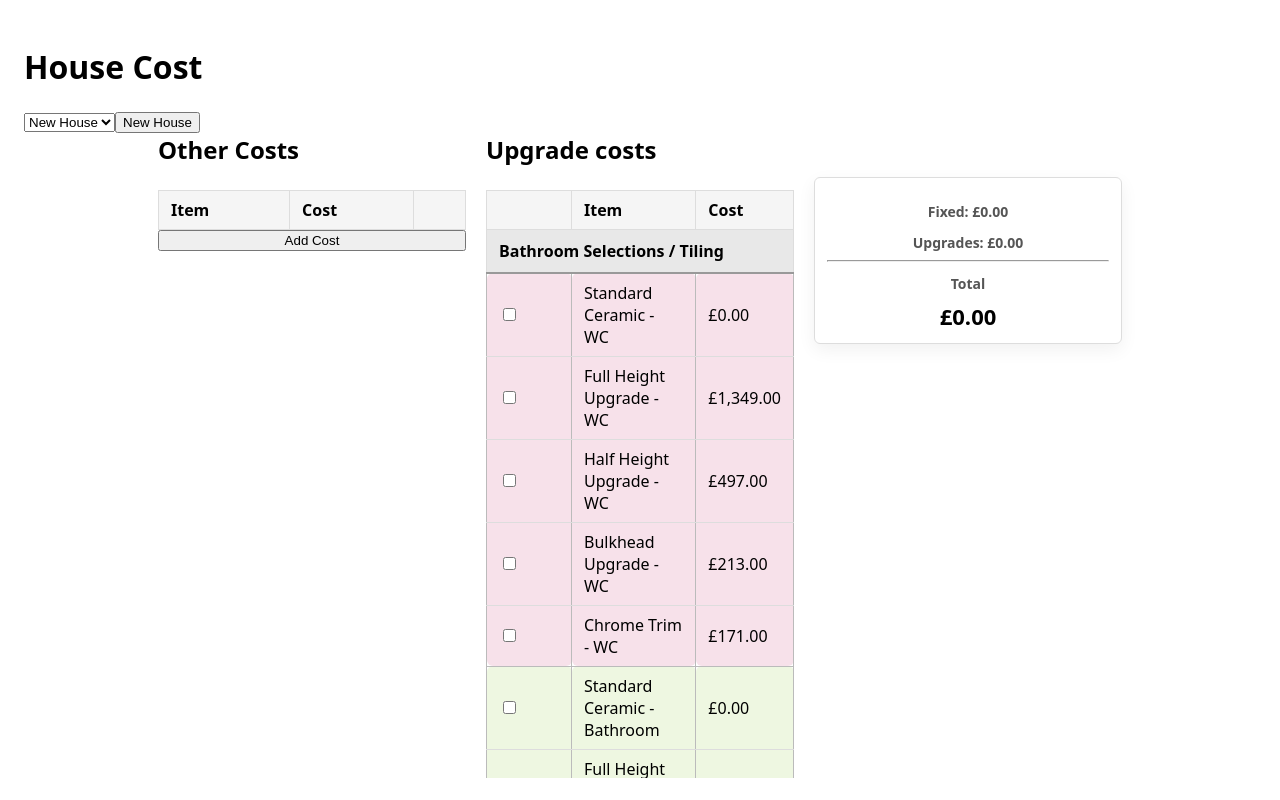
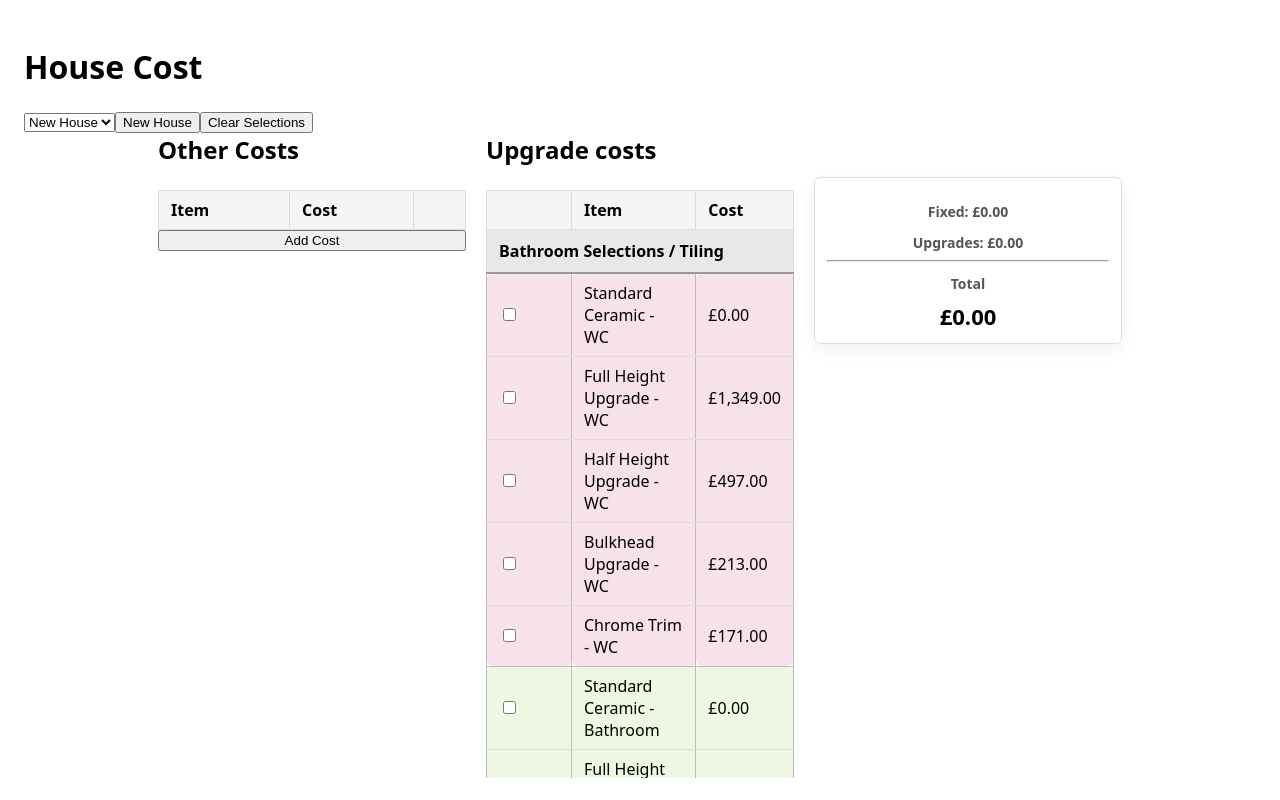
Before and after one commit to bryalicious/house-cost-calculator, a React (Vite) app: page / in a window 1280 px wide. Built offline with nearby package versions, Linux system fonts and the light colour scheme.

Commit message:
Allow selections to be cleared

```diff
--- a/src/App.jsx
+++ b/src/App.jsx
@@ -16,6 +16,7 @@ export default function App() {
     addFixedCost,
     removeFixedCost,
     updateFixedCost,
+    clearSelections,
   } = useHouseContext();
 
   if (!currentHouse) {
@@ -120,6 +121,7 @@ export default function App() {
           ))}
         </select>
         <button onClick={createNewHouse}>New House</button>
+        <button onClick={clearSelections}>Clear Selections</button>
       </div>
       <div className="content">
         <div className="table-column">
--- a/src/useHouses.js
+++ b/src/useHouses.js
@@ -83,6 +83,10 @@ export function useHouses() {
     setSelections({ ...currentHouse.selections, fixedCosts: newFixedCosts });
   };
 
+  const clearSelections = () => {
+    setSelections(initializeState());
+  };
+
 
   return {
     houses,
@@ -94,5 +98,6 @@ export function useHouses() {
     addFixedCost,
     removeFixedCost,
     updateFixedCost,
+    clearSelections,
   };
 }
```
Also changed, not shown: 1 other file (tests, documents, lock files or other folders).
